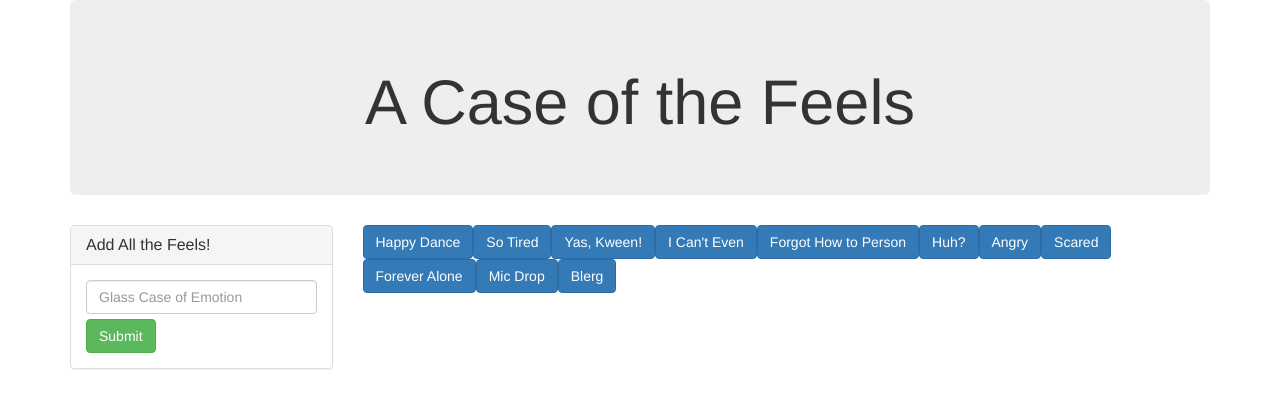
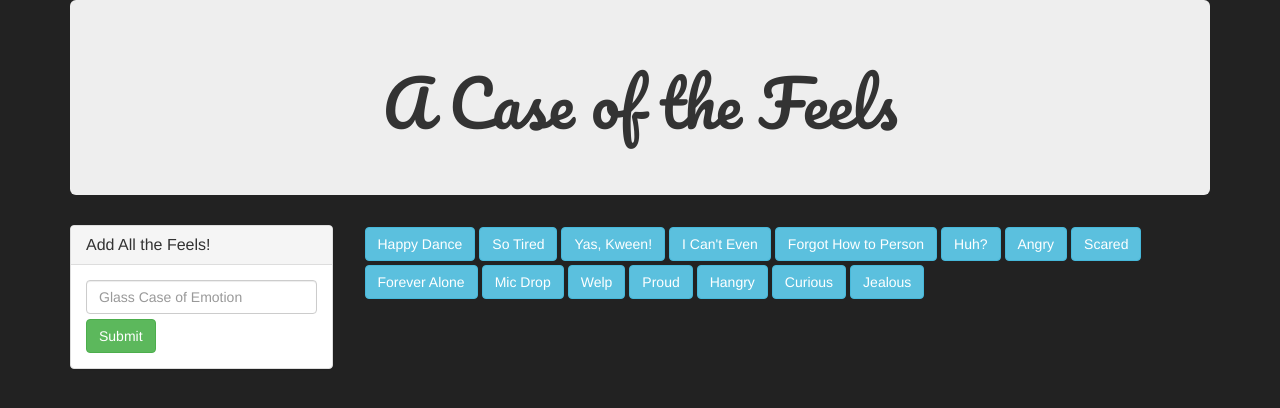
Before and after one commit to hornsten/The-Feels, a PHP site: page / in a window 1280 px wide. Shown: the top 408 px of the page. Run offline with PHP 8.4, Linux system fonts and the light colour scheme; some libraries are stand-ins or nearby versions.

Commit message:
Adds Bootswatch theme and Google font

```diff
--- a/assets/css/style.css
+++ b/assets/css/style.css
@@ -1,7 +1,20 @@
 #addFeels {
   margin-top: 5px;
+}
+
+.jumbotron,
+h1 {
+  font-family: 'Pacifico', cursive;
+}
+
+.btn-info {
+  margin: 2px;
 }
 
 .img-thumbnail {
   margin: 10px;
 }
+
+body {
+  background-color: #222;
+}
--- a/assets/javascript/app.js
+++ b/assets/javascript/app.js
@@ -1,6 +1,38 @@
 $(document).ready(function() {
 
-    var feels = ['Happy Dance', 'So Tired', 'Yas, Kween!', 'I Can\'t Even', 'Forgot How to Person', 'Huh?', 'Angry', 'Scared', 'Forever Alone', 'Mic Drop', 'Blerg'];
+    var feels = ['Happy Dance', 'So Tired', 'Yas, Kween!', 'I Can\'t Even', 'Forgot How to Person',
+        'Huh?', 'Angry', 'Scared', 'Forever Alone', 'Mic Drop', 'Welp', 'Proud', 'Hangry', 'Curious', 'Jealous'
+    ];
+
+    renderButtons();
+
+    $(this).on('click', '.feel', getTheFeels);
+
+    $('#addFeels').on('click', addNewFeels);
+
+    $(this).on('click', '.gif', stateToggle);
+
+    // -----------------------------------------------Functions--------------------------------------
+
+    function renderButtons() {
+
+        // Prevents repeat buttons)
+
+        $('#button-area').empty();
+
+        // Loops through the array of feels
+
+        for (var i = 0; i < feels.length; i++) {
+
+            // Then dynamically generates buttons for each feel in the array
+
+            var button = $('<button class="btn btn-info">');
+            button.addClass('feel'); // Adds a class
+            button.attr('data-search', feels[i]); // Adds a data-attribute
+            button.text(feels[i]); // Provides the initial button text
+            $('#button-area').append(button); // Adds the button to the HTML
+        }
+    }
 
     function getTheFeels() {
 
@@ -25,28 +57,7 @@ $(document).ready(function() {
             })
     };
 
-    function renderButtons() {
-
-        // Prevents repeat buttons)
-
-        $('#button-area').empty();
-
-        // Loops through the array of feels
-
-        for (var i = 0; i < feels.length; i++) {
-
-            // Then dynamicaly generates buttons for each feel in the array
-
-            var button = $('<button class="btn btn-primary">');
-            button.addClass('feel'); // Adds a class
-            button.attr('data-search', feels[i]); // Adds a data-attribute
-            button.text(feels[i]); // Provides the initial button text
-            $('#button-area').append(button); // Adds the button to the HTML
-        }
-    }
-
-    $('#addFeels').on('click', function() {
-
+    function addNewFeels() {
         // This line of code will grab the input from the textbox
         var feel = $('#feels-input').val().trim();
 
@@ -58,13 +69,9 @@ $(document).ready(function() {
 
         // This allows users to hit "enter" instead of clicking on the search button and stay on the page
         return false;
-    })
+    }
 
-    $(this).on('click', '.feel', getTheFeels);
-
-    renderButtons();
-
-    $(this).on('click', '.gif', function() {
+    function stateToggle() {
 
         var state = $(this).attr('data-state');
 
@@ -75,7 +82,5 @@ $(document).ready(function() {
             $(this).attr('src', $(this).data('still'));
             $(this).attr('data-state', 'still');
         }
-
-    });
-
+    }
 });
--- a/index.html
+++ b/index.html
@@ -8,6 +8,8 @@
   <link rel="stylesheet" type="text/css" href="assets/css/reset.css">
   <!-- Latest compiled and minified CSS -->
   <link rel="stylesheet" href="https://maxcdn.bootstrapcdn.com/bootstrap/3.3.7/css/bootstrap.min.css" integrity="sha384-BVYiiSIFeK1dGmJRAkycuHAHRg32OmUcww7on3RYdg4Va+PmSTsz/K68vbdEjh4u" crossorigin="anonymous">
+  <link href="https://maxcdn.bootstrapcdn.com/bootswatch/3.3.7/darkly/bootstrap.min.css" rel="stylesheet" integrity="sha384-S7YMK1xjUjSpEnF4P8hPUcgjXYLZKK3fQW1j5ObLSl787II9p8RO9XUGehRmKsxd" crossorigin="anonymous">
+  <link href="https://fonts.googleapis.com/css?family=Pacifico" rel="stylesheet">
   <link rel="stylesheet" type="text/css" href="assets/css/style.css">
   <!-- My javascript files -->
   <script src="https://code.jquery.com/jquery-3.1.1.js" integrity="sha256-16cdPddA6VdVInumRGo6IbivbERE8p7CQR3HzTBuELA=" crossorigin="anonymous"></script>
```
